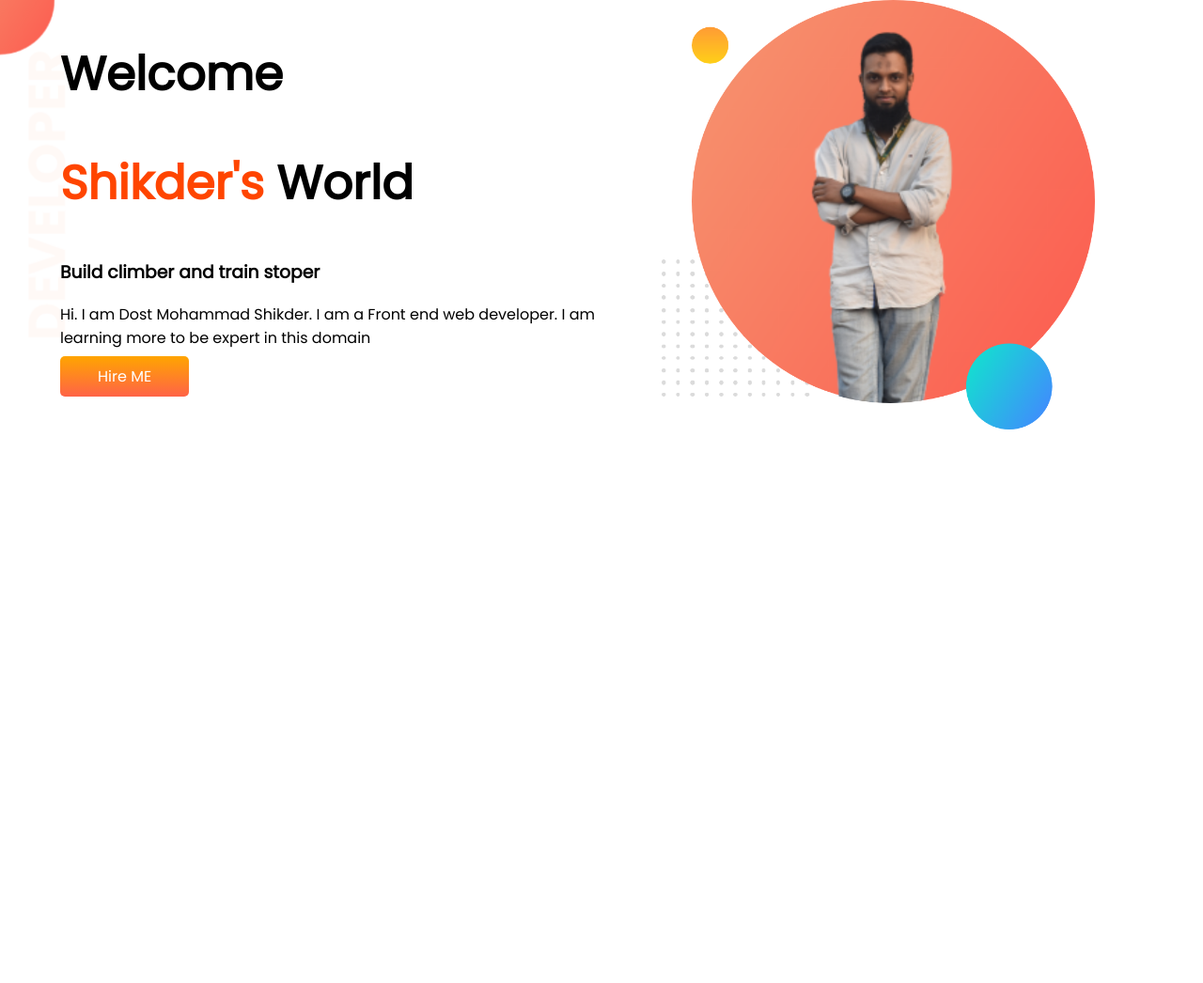
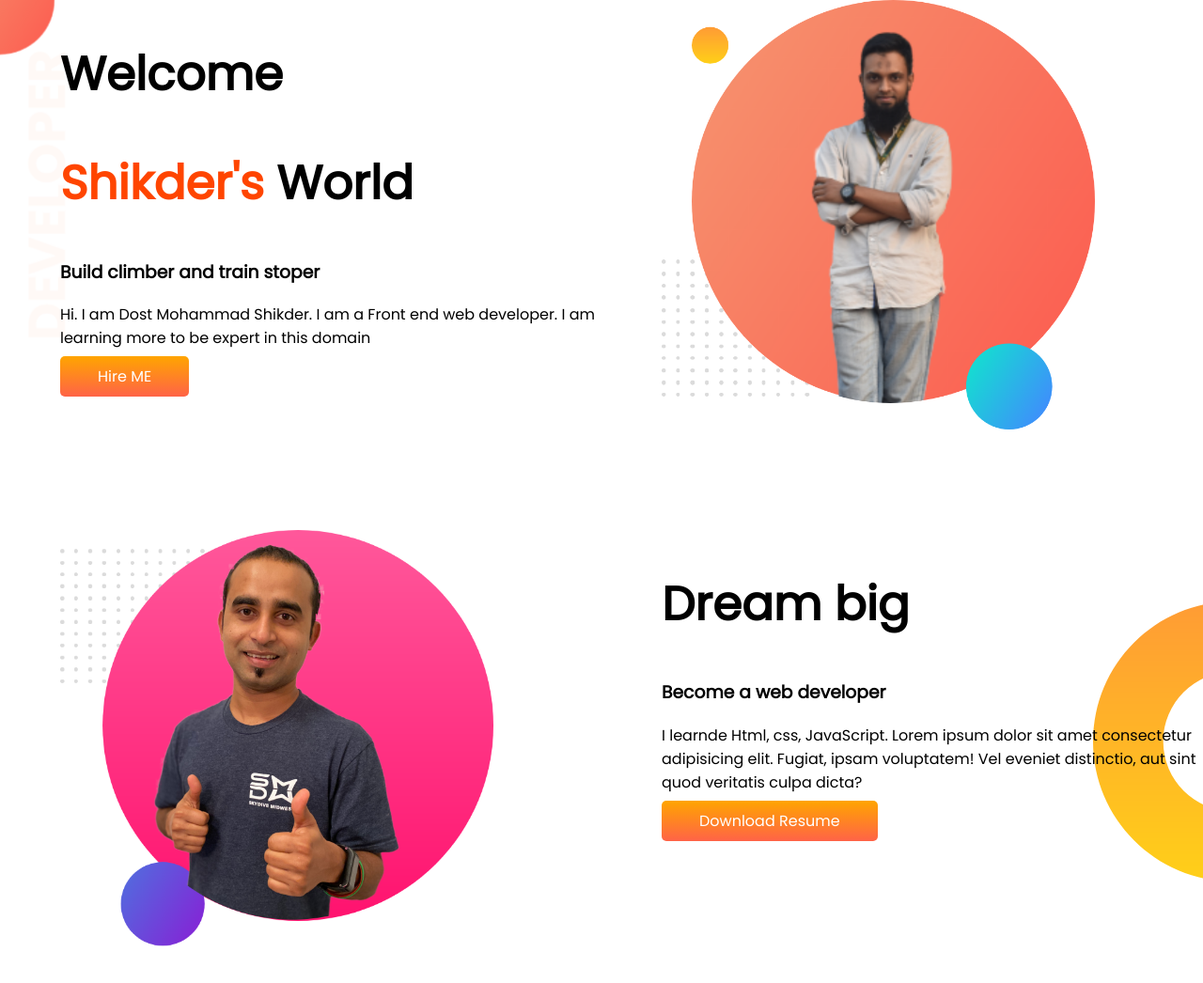
Before and after one commit to dmshikder/my-portfolio, a plain HTML site: page index.html in a window 1280 px wide. Shown: the whole page at 94% size. Before the commit the page ends 800 px from the top, so only its background shows below. Drawn offline with Linux system fonts and the light colour scheme.

Commit message:
dream-big added

```diff
--- a/index.html
+++ b/index.html
@@ -35,5 +35,20 @@
         <img src="images/t1.png" alt="" />
       </div>
     </section>
+    <section class="dream-big">
+      <div class="half-width">
+        <img src="images/jhankar2.png" alt="" />
+      </div>
+      <div class="half-width">
+        <h1>Dream big</h1>
+        <h3>Become a web developer</h3>
+        <p>
+          I learnde Html, css, JavaScript. Lorem ipsum dolor sit amet
+          consectetur adipisicing elit. Fugiat, ipsam voluptatem! Vel eveniet
+          distinctio, aut sint quod veritatis culpa dicta?
+        </p>
+        <a class="linked-button" target="_blank" href="">Download Resume</a>
+      </div>
+    </section>
   </body>
 </html>
--- a/style.css
+++ b/style.css
@@ -10,6 +10,7 @@ h1 {
 }
 section {
   display: flex;
+  margin-bottom: 100px;
 }
 .half-width {
   width: 50%;
@@ -31,3 +32,8 @@ section {
   background-image: url(images/top-banner.png);
   background-repeat: no-repeat;
 }
+.dream-big {
+  background-image: url(images/dream-bg.png);
+  background-repeat: no-repeat;
+  background-position: right;
+}
```
